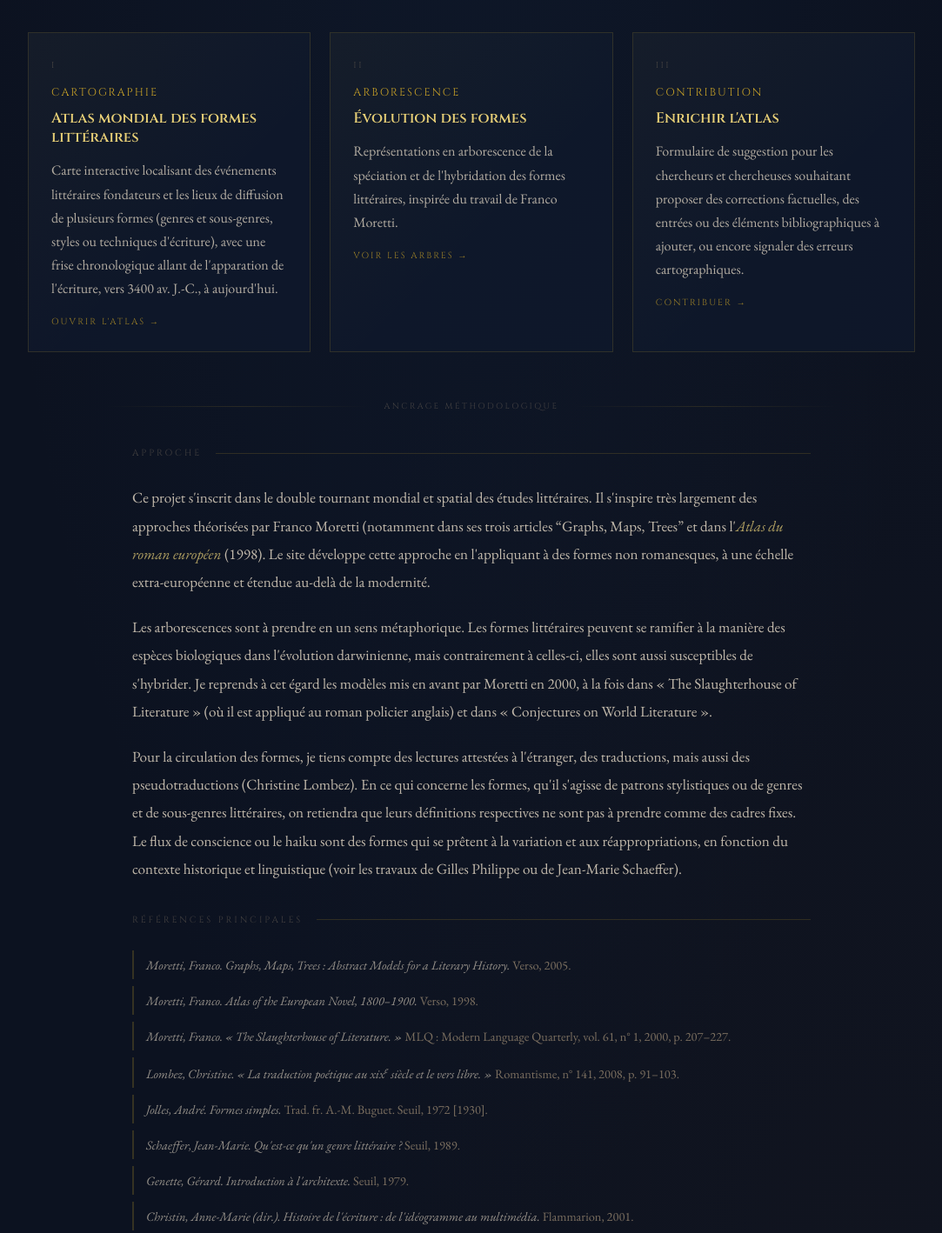
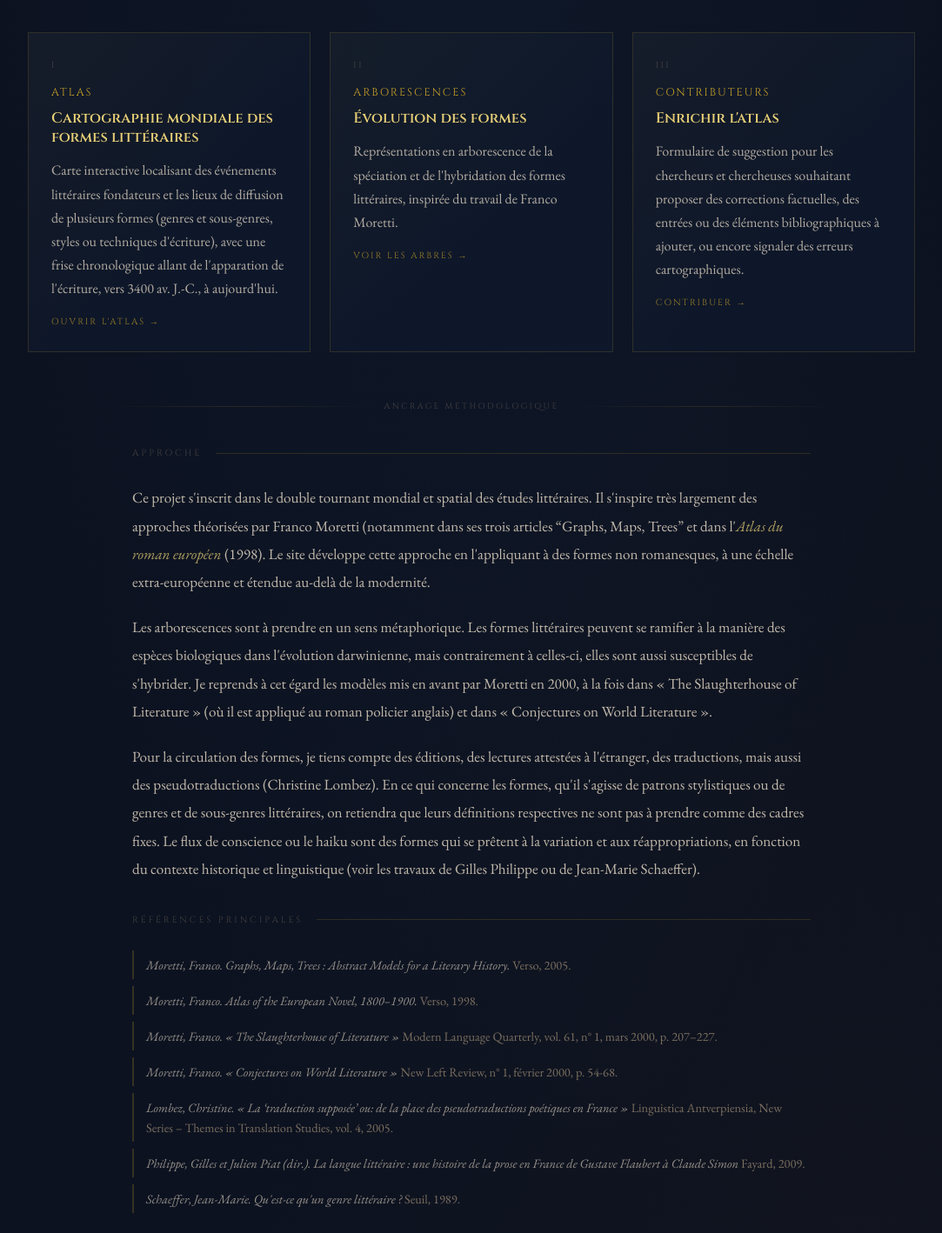
Before and after one commit to VincentBG92/Weltlit_Pilote, a plain HTML site: page index.html in a window 1280 px wide. Shown: the part 520-1938 px from the top of the page at 87% size, without its empty margins (98-1181 px from the left). Drawn offline with nearby package versions, Linux system fonts and the light colour scheme.

Commit message:
Update feature labels and titles in index.html

```diff
--- a/index.html
+++ b/index.html
@@ -125,15 +125,15 @@ footer { text-align:center; padding:16px 20px 24px; font-family:'Cinzel',serif;
   <a class="feat" href="atlas.html">
     <div class="feat-num">I</div>
     <!-- <div class="feat-icon">🗺</div> -->
-    <div class="feat-label">Cartographie</div>
-    <div class="feat-title">Atlas mondial des formes littéraires</div>
+    <div class="feat-label">Atlas</div>
+    <div class="feat-title">Cartographie mondiale des formes littéraires</div>
     <p class="feat-body">Carte interactive localisant des événements littéraires fondateurs et les lieux de diffusion de plusieurs formes (genres et sous-genres, styles ou techniques d'écriture), avec une frise chronologique allant de l'apparation de l'écriture, vers 3400 av. J.-C., à aujourd'hui.</p>
     <span class="feat-cta">Ouvrir l'atlas →</span>
   </a>
   <a class="feat" href="trees.html">
     <div class="feat-num">II</div>
     <!-- <div class="feat-icon">🌿</div> -->
-    <div class="feat-label">Arborescence</div>
+    <div class="feat-label">Arborescences</div>
     <div class="feat-title">Évolution des formes</div>
     <p class="feat-body">Représentations en arborescence de la spéciation et de l'hybridation des formes littéraires, inspirée du travail de Franco Moretti.</p>
     <span class="feat-cta">Voir les arbres →</span>
@@ -141,7 +141,7 @@ footer { text-align:center; padding:16px 20px 24px; font-family:'Cinzel',serif;
   <a class="feat" href="contact.html">
     <div class="feat-num">III</div>
     <!--<div class="feat-icon">✉</div>-->
-    <div class="feat-label">Contribution</div>
+    <div class="feat-label">Contributeurs</div>
     <div class="feat-title">Enrichir l'atlas</div>
     <p class="feat-body">Formulaire de suggestion pour les chercheurs et chercheuses souhaitant proposer des corrections factuelles, des entrées ou des éléments bibliographiques à ajouter, ou encore signaler des erreurs cartographiques.</p>
     <span class="feat-cta">Contribuer →</span>
@@ -163,19 +163,18 @@ footer { text-align:center; padding:16px 20px 24px; font-family:'Cinzel',serif;
     Les arborescences sont à prendre en un sens métaphorique. Les formes littéraires peuvent se ramifier à la manière des espèces biologiques dans l'évolution darwinienne, mais contrairement à celles-ci, elles sont aussi susceptibles de s'hybrider. Je reprends à cet égard les modèles mis en avant par Moretti en 2000, à la fois dans « The Slaughterhouse of Literature » (où il est appliqué au roman policier anglais) et dans « Conjectures on World Literature ».
   </p>
   <p class="method-p">
-    Pour la circulation des formes, je tiens compte des lectures attestées à l'étranger, des traductions, mais aussi des pseudotraductions (Christine Lombez). En ce qui concerne les formes, qu'il s'agisse de patrons stylistiques ou de genres et de sous-genres littéraires, on retiendra que leurs définitions respectives ne sont pas à prendre comme des cadres fixes. Le flux de conscience ou le haiku sont des formes qui se prêtent à la variation et aux réappropriations, en fonction du contexte historique et linguistique (voir les travaux de Gilles Philippe ou de Jean-Marie Schaeffer).
+    Pour la circulation des formes, je tiens compte des éditions, des lectures attestées à l'étranger, des traductions, mais aussi des pseudotraductions (Christine Lombez). En ce qui concerne les formes, qu'il s'agisse de patrons stylistiques ou de genres et de sous-genres littéraires, on retiendra que leurs définitions respectives ne sont pas à prendre comme des cadres fixes. Le flux de conscience ou le haiku sont des formes qui se prêtent à la variation et aux réappropriations, en fonction du contexte historique et linguistique (voir les travaux de Gilles Philippe ou de Jean-Marie Schaeffer).
   </p>
 
   <div class="refs">
     <div class="sec-lbl" style="margin-top:36px;">Références principales</div>
     <span class="ref-item"><cite>Moretti, Franco. Graphs, Maps, Trees : Abstract Models for a Literary History.</cite> Verso, 2005.</span>
     <span class="ref-item"><cite>Moretti, Franco. Atlas of the European Novel, 1800–1900.</cite> Verso, 1998.</span>
-    <span class="ref-item"><cite>Moretti, Franco. « The Slaughterhouse of Literature. »</cite> MLQ : Modern Language Quarterly, vol. 61, n° 1, 2000, p. 207–227.</span>
-    <span class="ref-item"><cite>Lombez, Christine. « La traduction poétique au <sc>xix</sc><sup>e</sup> siècle et le vers libre. »</cite> Romantisme, n° 141, 2008, p. 91–103.</span>
-    <span class="ref-item"><cite>Jolles, André. Formes simples.</cite> Trad. fr. A.-M. Buguet. Seuil, 1972 [1930].</span>
+    <span class="ref-item"><cite>Moretti, Franco. « The Slaughterhouse of Literature »</cite> Modern Language Quarterly, vol. 61, n° 1, mars 2000, p. 207–227.</span>
+    <span class="ref-item"><cite>Moretti, Franco. « Conjectures on World Literature »</cite> New Left Review, n° 1, février 2000, p. 54-68.</span>
+    <span class="ref-item"><cite>Lombez, Christine. « La ‘traduction supposée’ ou: de la place des pseudotraductions poétiques en France »</cite> Linguistica Antverpiensia, New Series – Themes in Translation Studies, vol. 4, 2005.</span>
+    <span class="ref-item"><cite>Philippe, Gilles et Julien Piat (dir.). La langue littéraire : une histoire de la prose en France de Gustave Flaubert à Claude Simon</cite> Fayard, 2009.</span>
     <span class="ref-item"><cite>Schaeffer, Jean-Marie. Qu'est-ce qu'un genre littéraire ?</cite> Seuil, 1989.</span>
-    <span class="ref-item"><cite>Genette, Gérard. Introduction à l'architexte.</cite> Seuil, 1979.</span>
-    <span class="ref-item"><cite>Christin, Anne-Marie (dir.). Histoire de l'écriture : de l'idéogramme au multimédia.</cite> Flammarion, 2001.</span>
   </div>
 </section>
 
```
